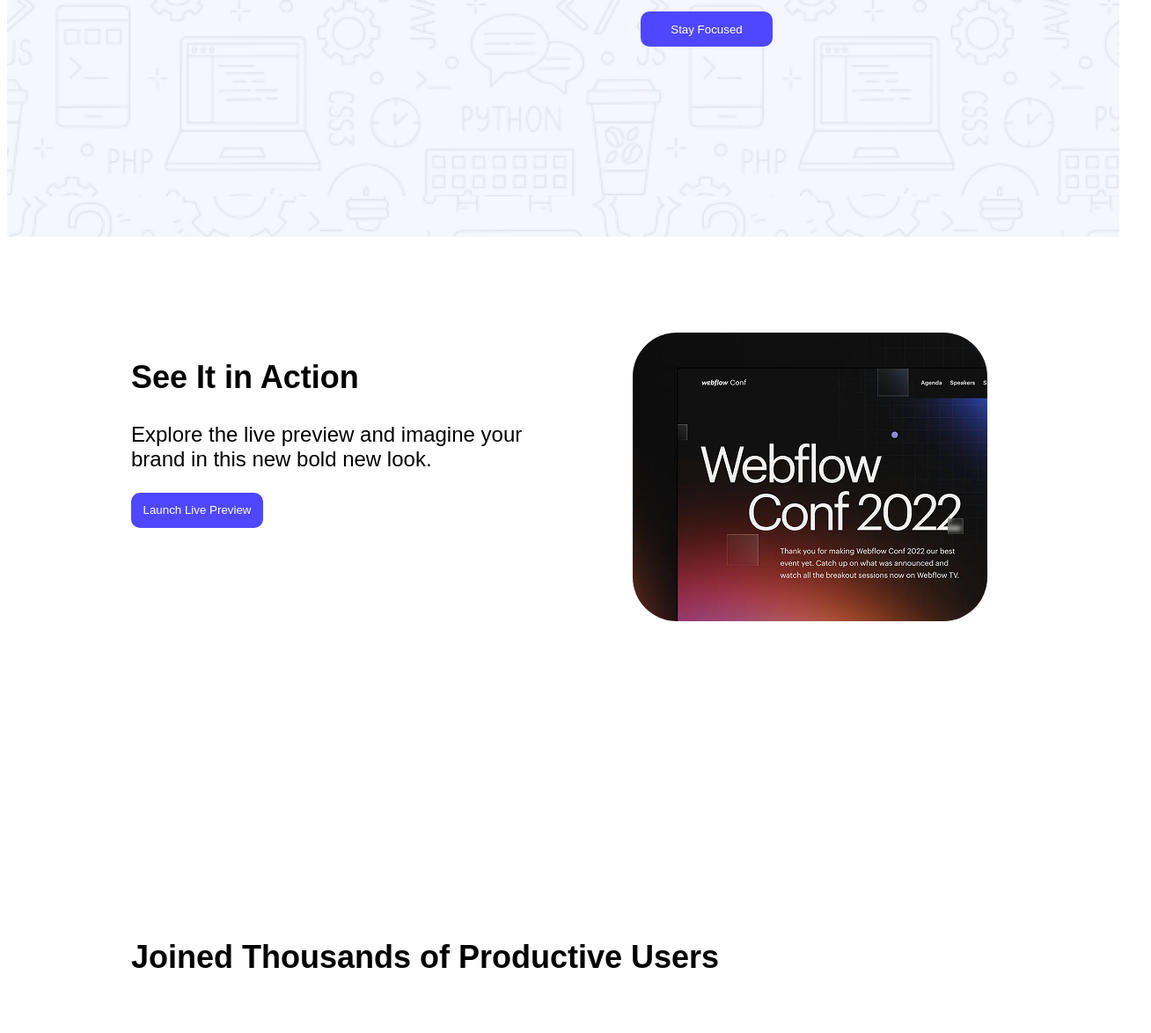
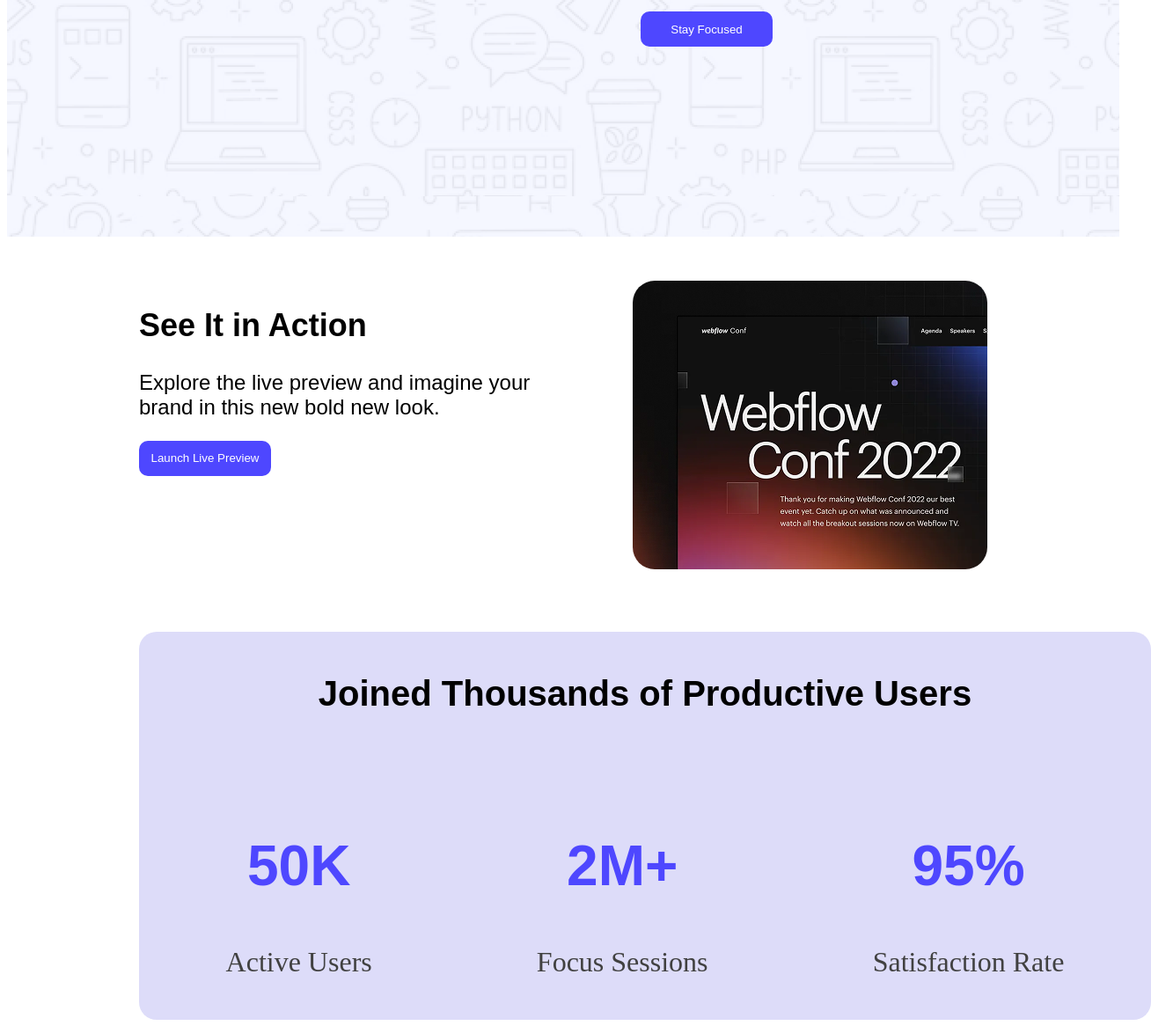
Before and after one commit to rahmanatasnia/first-assignment, a plain HTML site: page assignment 1.html in a window 1280 px wide. Shown: the part 437-1611 px from the top of the page at 88% size, 1308 px wide, since content can reach past the window. Before the commit the page ends 1576 px from the top, so only its background shows below. Drawn offline with Linux system fonts and the light colour scheme.

Commit message:
added the section

```diff
--- a/assignment 1.html
+++ b/assignment 1.html
@@ -1,11 +1,13 @@
 <!DOCTYPE html>
 <html lang="en">
+
 <head>
     <meta charset="UTF-8">
     <meta name="viewport" content="width=device-width, initial-scale=1.0">
     <title>First Assignment</title>
     <link rel="stylesheet" href="style/assignment 1.css">
 </head>
+
 <body>
     <header>
         <nav>
@@ -18,18 +20,44 @@
 
         </div>
 
-    <section>
+
+
+
+    </header>
+    <main>
+        <section class="action-container">
             <div>
                 <h2>See It in Action</h2>
                 <p>Explore the live preview and imagine your <br><span>brand in this new bold new look.</span></p>
                 <button>Launch Live Preview</button>
             </div>
             <div>
-            <img src="wc-mini.png" alt="" class="image">
+                <img src="./wc-mini.png" alt="" class="action-banner">
             </div>
+
+
+
         </section>
-<section>
-        <h2>Joined Thousands of Productive Users</h2></section>
-     </header>
+        <section class="second">
+            <h2>Joined Thousands of Productive Users</h2>
+            <div class="number">
+                <div>
+                    <h1>50K</h1>
+                    <p>Active Users</p>
+                </div>
+                <div>
+                    <h1>2M+</h1>
+                    <p>Focus Sessions</p>
+                </div>
+                <div>
+                    <h1>95%</h1>
+                <p>Satisfaction Rate</p>
+                </div>
+            </div>
+
+        </section>
+    </main>
+
 </body>
+
 </html>
--- a/style/assignment 1.css
+++ b/style/assignment 1.css
@@ -50,17 +50,52 @@
     padding-top: 150px;
  }
 
- section{
-    display: flex;
+.action-container{
+   display: flex;
     justify-content: space-between;
     GAP:auto;
-    padding-top:325PX;
-    padding-left: 141PX;
-    padding-right: 150PX;
+    padding:50px 150px;
     font-size: 1.5em;
-    font-family: fantasy;
+    font-family:fantasy;
 
  }
- .image{
-    border-radius: 50px;
+
+ .action-banner{
+    border-radius: 25px;
  }
+
+
+ .second{
+   padding: 15px 5px;
+   background-color: #dddcf9;width: 1140px;
+   border-radius: 20px;
+   max-width: 1200px;
+   margin: 15px 150px;
+
+
+   }
+
+  .second h2{
+   text-align: center;
+   font-family: fantasy;
+   font-size: 2.5em;
+  }
+ .number{
+   display: flex;
+   justify-content: space-around;
+
+ }
+
+ .number h1{
+   color: #4E47FF;
+   font-size: 4em;
+ }
+ .number p{
+   color: rgb(65, 65, 65);
+   font-size: 2em;
+
+ }
+ .second:hover{
+   background-color: #dddcf9;
+   cursor: pointer;
+ }
```
Lines whose indentation alone changed are shown as unchanged.
